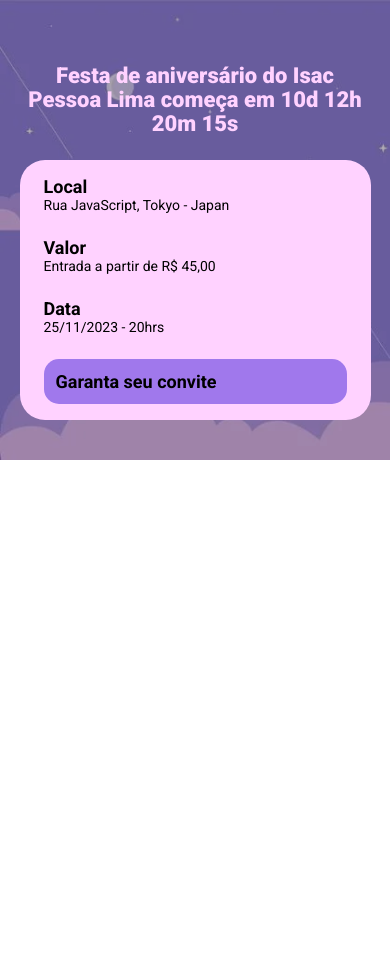
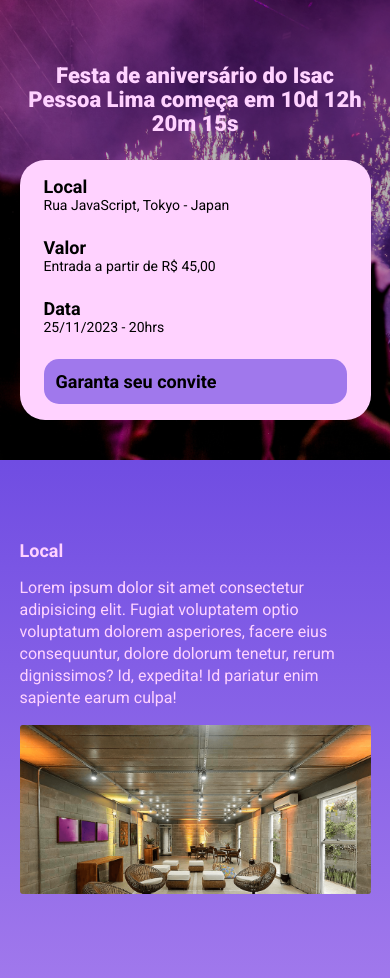
Before and after one commit to IsacPessoa/isac_birthday, a website built with Parcel: page src/index.html in a window 390 px wide. Before the commit the page ends 844 px from the top, so only its background shows below. Built offline with nearby package versions, Linux system fonts and the light colour scheme.

Commit message:
configurando primeira secao

```diff
--- a/src/index.html
+++ b/src/index.html
@@ -37,6 +37,17 @@
         </div>
     </header>
 
+    <section class="event">
+        <div class="container">
+            <div class="event__details">
+                <h2 class="event__details__title">Local</h2>
+                <p class="event__details__description">
+                    Lorem ipsum dolor sit amet consectetur adipisicing elit. Fugiat voluptatem optio voluptatum dolorem asperiores, facere eius consequuntur, dolore dolorum tenetur, rerum dignissimos? Id, expedita! Id pariatur enim sapiente earum culpa!
+                </p>
+            </div>
+            <img class="event__image" src="images/local.jpg" alt="local da festa">
+        </div>
+    </section>
     <script src="scripts/main.js"></script>
 </body>
 </html>
--- /dev/null
+++ b/src/styles/_event.scss
@@ -0,0 +1,44 @@
+@use 'variables';
+
+.event {
+    padding: 80px 0;
+    background-image: linear-gradient(variables.$purple1, variables.$purple2);
+
+    .container {
+        display: flex;
+    }
+
+    &__image {
+        max-width: 420px;
+        border-radius: 3px;
+    }
+
+    &__details {
+        margin-right: 40px;
+
+        &__title {
+            font-size: 18px;
+            font-weight: bold;
+            margin-bottom: 16px;
+        }
+
+        &__description {
+            line-height: 22px;
+        }
+    }
+
+    @media (max-width: 640px) {
+        .container {
+            display: block;
+        }
+
+        &__image {
+            width: 100%;
+        }
+
+        &__details {
+            margin-right: 0;
+            margin-bottom: 16px;
+        }
+    }
+}
--- a/src/styles/_hero.scss
+++ b/src/styles/_hero.scss
@@ -1,7 +1,7 @@
 .hero {
     padding-top: 64px;
     padding-bottom: 100px;
-    background-image: url(../images/background.webp);
+    background-image: url(../images/background2.jpg);
     background-repeat: no-repeat;
     background-size: cover;
     position: relative;
--- a/src/styles/_variables.scss
+++ b/src/styles/_variables.scss
@@ -1,5 +1,7 @@
 //cores
 $textColor: #ffd2ff;
-$backgroundColor: #ffd2ff;
 $textSecondaryColor: black;
-$buttonColor: #a078ec;
+
+//gradient
+$purple1: #704de2;
+$purple2: #a078ec;
--- a/src/styles/components/_buttons.scss
+++ b/src/styles/components/_buttons.scss
@@ -10,7 +10,7 @@
 
     &--primary {
         color: variables.$textSecondaryColor;
-        background-color: variables.$buttonColor;
+        background-color: variables.$purple2;
         border-radius: 15px;
     }
 
--- a/src/styles/components/_infos_bar.scss
+++ b/src/styles/components/_infos_bar.scss
@@ -2,7 +2,7 @@
 
 .infos-bar {
     padding: 16px 24px;
-    background-color: variables.$backgroundColor;
+    background-color: variables.$textColor;
     display: flex;
     justify-content: space-between;
     border-radius: 25px;
--- a/src/styles/main.scss
+++ b/src/styles/main.scss
@@ -2,6 +2,7 @@
 @use "variables";
 @use "components/infos_bar";
 @use "components/buttons";
+@use "event";
 
 * {
     margin: 0;
@@ -10,6 +11,7 @@
     font-family: Roboto, sans-serif;
     color: variables.$textColor;
     list-style: none;
+    font-size: 16px;
 }
 
 .container {
```
Also changed, not shown: src/images/background2.jpg (added).
